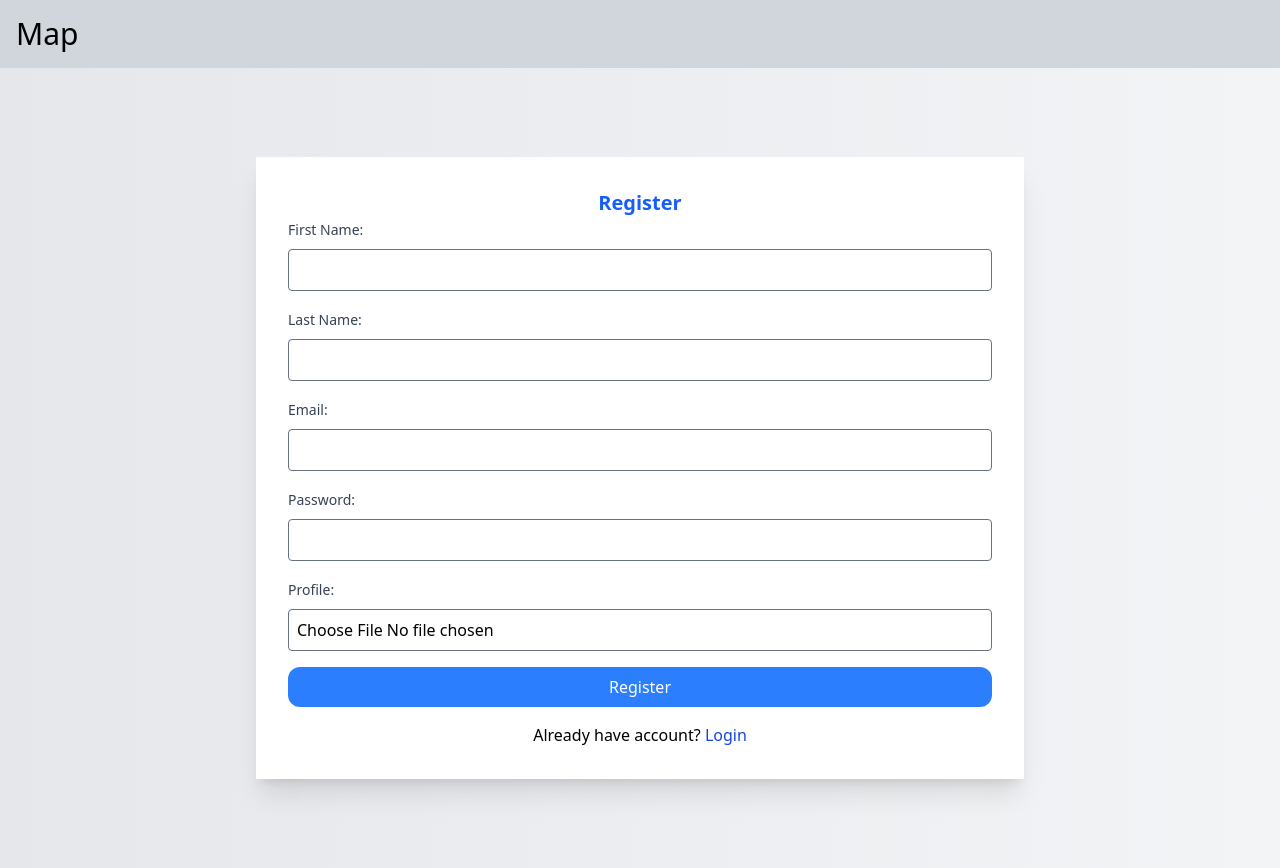
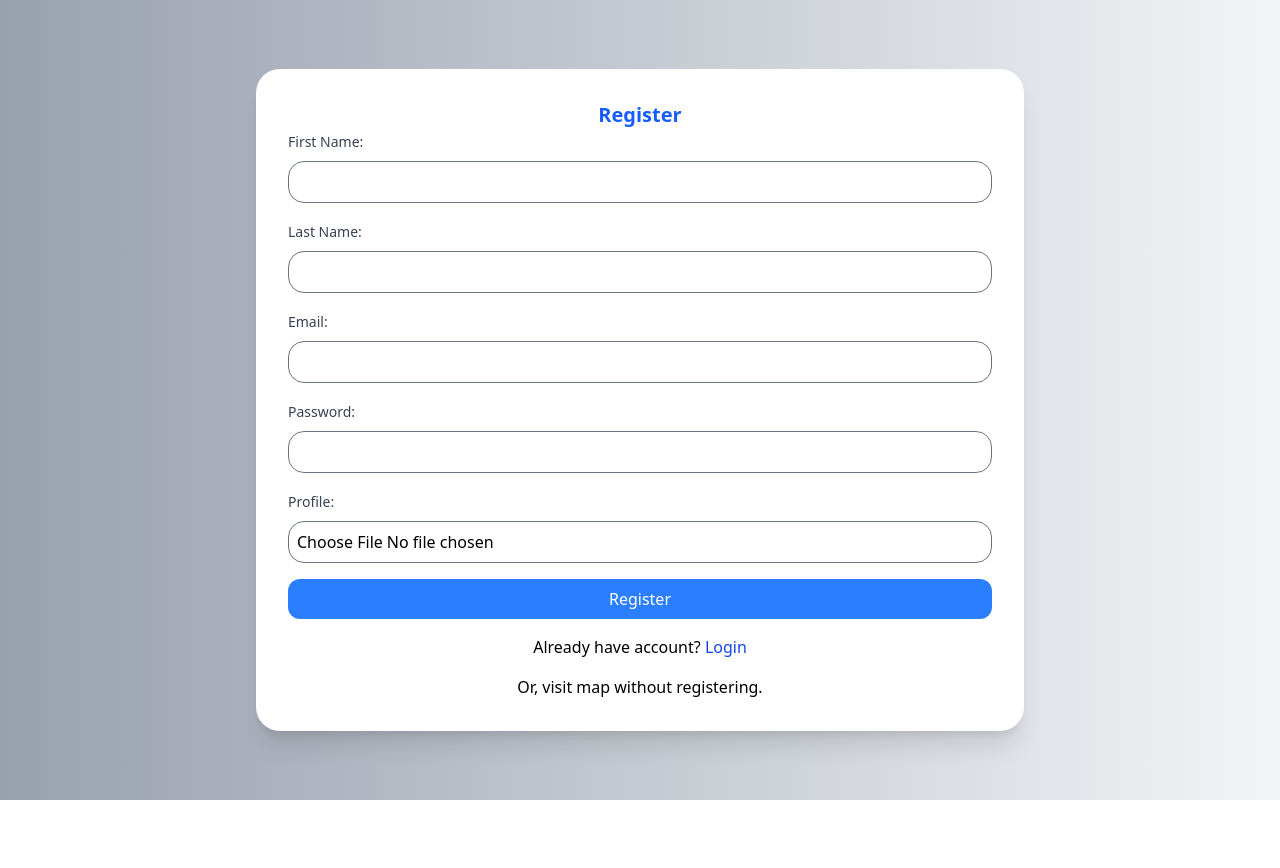
Before and after one commit to RanjitXtha/TripMandu, a React (Vite) app in the folder client/: page /register in a window 1280 px wide. After the commit the page ends 800 px from the top, so only its background shows below. Built offline with nearby package versions, Linux system fonts and the light colour scheme.

Commit message:
Styled Login and Register

```diff
--- a/client/src/components/Header.tsx
+++ b/client/src/components/Header.tsx
@@ -13,7 +13,7 @@ interface HeaderProps {
 
 const Header = ({ onSelectView, setSelectedMarker }: HeaderProps) => {
   const user = useSelector((state: RootState) => state.user);
- // console.log(user);
+  // console.log(user);
   const dispatch = useDispatch();
   const navigate = useNavigate();
   const [menuOpen, setMenuOpen] = useState(false);
@@ -29,13 +29,14 @@ const Header = ({ onSelectView, setSelectedMarker }: HeaderProps) => {
     navigate("/login");
   };
 
-
   return (
     <header className="absolute z-5 bg-white right-1/2 transform translate-x-1/2 flex items-center justify-between p-3 mt-2 w-2/3 h-[50px] rounded-full shadow-lg m-auto">
       <h1 className="text-xl font-bold">
         <Link to="/">TripMandu</Link>
       </h1>
-      <SearchLocation />
+      <div className="mx-1">
+        <SearchLocation />
+      </div>
       <nav className="flex gap-6">
         {/* <button
           onClick={() => {
@@ -46,9 +47,11 @@ const Header = ({ onSelectView, setSelectedMarker }: HeaderProps) => {
         >
           Popular Sites
         </button> */}
-        <Link to={"/plan"}
-        className="shadow-lg rounded-full p-2 text-sm font-medium text-gray-700 hover:text-black  hover:bg-gray-100 hover:underline">
-        Manage Your Plan
+        <Link
+          to={"/plan"}
+          className="shadow-lg rounded-full p-2  text-sm font-medium text-gray-700 hover:text-black  hover:bg-gray-100 hover:underline"
+        >
+          Manage Plan
         </Link>
         <button
           onClick={() => {
--- a/client/src/pages/Register.tsx
+++ b/client/src/pages/Register.tsx
@@ -3,8 +3,6 @@ import type { RegisterForm } from "../types/user";
 import React, { useState } from "react";
 import { registerFormData } from "../apiHandle/user";
 import { useNavigate } from "react-router-dom";
-
-
 
 const Register = () => {
   const [registerData, setRegisterData] = useState<RegisterForm>({
@@ -61,96 +59,107 @@ const Register = () => {
       const response = await registerFormData(formData);
       console.log("kfdkl k: ", response);
 
-        if(response?.success) {
+      if (response?.success) {
         alert(response?.message);
         navigate("/login");
         setError(null);
       }
-
     } catch (err: any) {
       console.log(err.status);
-      if(err.status === 403) {
+      if (err.status === 403) {
         setError("Email already taken");
-      }
-      else {
+      } else {
         setError(err?.message || "register failed");
       }
-
-    }finally {
+    } finally {
       setLoading(false);
     }
   };
 
   return (
-    <div>
-      <div className="w-full p-4 bg-gray-300">
-        <Link to="/" className="text-3xl">Map</Link>
-      </div>
-      <div
-      className="w-full bg-gradient-to-r from-gray-200 to-gray-100 min-h-screen
-    flex items-center justify-center"
-    >
-      <div className="w-4/5 md:w-3/5 bg-white shadow-xl p-8 m-8">
+    <div className="flex flex-col h-screen">
+      {/* <div className="w-full p-4 bg-gray-300">
+        <Link to="/" className="text-3xl">
+          Map
+        </Link>
+      </div> */}
+      <div className="flex flex-1 w-full bg-gradient-to-r from-gray-400 to-gray-100 items-center justify-center">
+        <div className="w-4/5 md:w-3/5 bg-white shadow-xl p-8 m-8 rounded-3xl">
           <h2 className="text-xl text-center font-bold text-blue-600">
             Register
           </h2>
           <form className="space-y-4" onSubmit={handleSubmit}>
             <div>
-            <label className="text-sm text-gray-700">First Name:</label>
+              <label htmlFor="fName" className="text-sm text-gray-700">
+                First Name:
+              </label>
               <input
+                id="fName"
                 type="text"
                 name="fName"
                 value={registerData.fName}
                 onChange={handleInput}
                 required
                 className="w-full border border-gray-500 px-2 py-2 mt-2
-                    rounded-sm focus:outline-none focus:ring-2 focus:ring-blue-500"
+                    rounded-2xl focus:outline-none focus:ring-2 focus:ring-blue-500"
               />
             </div>
             <div>
-            <label className="text-sm text-gray-700">Last Name:</label>
+              <label htmlFor="lName" className="text-sm text-gray-700">
+                Last Name:
+              </label>
               <input
+                id="lName"
                 type="text"
                 name="lName"
                 value={registerData.lName}
                 onChange={handleInput}
                 required
                 className="w-full border border-gray-500 px-2 py-2 mt-2
-                    rounded-sm focus:outline-none focus:ring-2 focus:ring-blue-500"
+                    rounded-2xl focus:outline-none focus:ring-2 focus:ring-blue-500"
               />
             </div>
             <div>
-            <label className="text-sm text-gray-700">Email:</label>
+              <label htmlFor="email" className="text-sm text-gray-700">
+                Email:
+              </label>
               <input
+                id="email"
                 type="email"
                 name="email"
                 value={registerData.email}
                 onChange={handleInput}
                 required
                 className="w-full border border-gray-500 px-2 py-2 mt-2
-                    rounded-sm focus:outline-none focus:ring-2 focus:ring-blue-500"
+                    rounded-2xl focus:outline-none focus:ring-2 focus:ring-blue-500"
               />
             </div>
             <div>
-            <label className="text-sm text-gray-700">Password:</label>
+              <label htmlFor="password" className="text-sm text-gray-700">
+                Password:
+              </label>
               <input
+                id="password"
                 type="password"
                 name="password"
                 value={registerData.password}
                 onChange={handleInput}
                 required
                 className="w-full border border-gray-500 px-2 py-2 mt-2
-                    rounded-sm focus:outline-none focus:ring-2 focus:ring-blue-500"
+                    rounded-2xl focus:outline-none focus:ring-2 focus:ring-blue-500"
               />
             </div>
             <div>
-            <label className="text-sm text-gray-700">Profile:</label>
+              <label htmlFor="profile" className="text-sm text-gray-700">
+                Profile:
+              </label>
               <input
+                id="profile"
                 type="file"
                 name="profile"
                 accept="image/*"
                 onChange={handleFile}
-              className="w-full border border-gray-500 px-2 py-2 mt-2 rounded-sm focus:outline-none focus:ring-2 focus:ring-blue-500"
+                className="w-full border border-gray-500 px-2 py-2 mt-2 rounded-2xl focus:outline-none focus:ring-2 focus:ring-blue-500"
               />
             </div>
             <button
@@ -168,6 +177,12 @@ const Register = () => {
                 Login
               </NavLink>
             </p>
+            <p className="text-center">
+              Or,{" "}
+              <Link to="/" className=" hover:underline">
+                visit map without registering.
+              </Link>
+            </p>
           </form>
           {error && <p className="text-center text-red-500">{error}</p>}
         </div>
--- a/client/src/pages/SignIn.tsx
+++ b/client/src/pages/SignIn.tsx
@@ -68,14 +68,12 @@ const SignIn = () => {
 
   return (
     <div className="flex flex-col h-screen">
-      <div className="w-full p-4 bg-gray-300">
-        <Link to="/" className="text-3xl">
-          Map
+      {/* <div className="w-full p-4 bg-gray-400">
+        <Link to="/" className="text-3xl hover:underline">
+          Visit map without logging in
         </Link>
-      </div>
-      <div className="w-full text-4xl text-center font-bold mx-auto">
-        TripMandu
-      </div>
+      </div> */}
+
       <div className="flex flex-1 w-full bg-gradient-to-r from-gray-400 to-gray-100 items-center justify-center">
         <div className="w-3/5 md:w-3/5 bg-white shadow-xl p-8 m-4 rounded-3xl">
           <h2 className="text-xl text-center font-bold text-blue-600">Login</h2>
@@ -122,6 +120,12 @@ const SignIn = () => {
                 Register
               </NavLink>
             </p>
+            <p className="text-center">
+              Or,{" "}
+              <Link to="/" className=" hover:underline">
+                visit map without logging in.
+              </Link>
+            </p>
           </form>
           {error && <p className="text-center text-red-500 mt-2">{error}</p>}
         </div>
```
Lines whose indentation alone changed are shown as unchanged.
